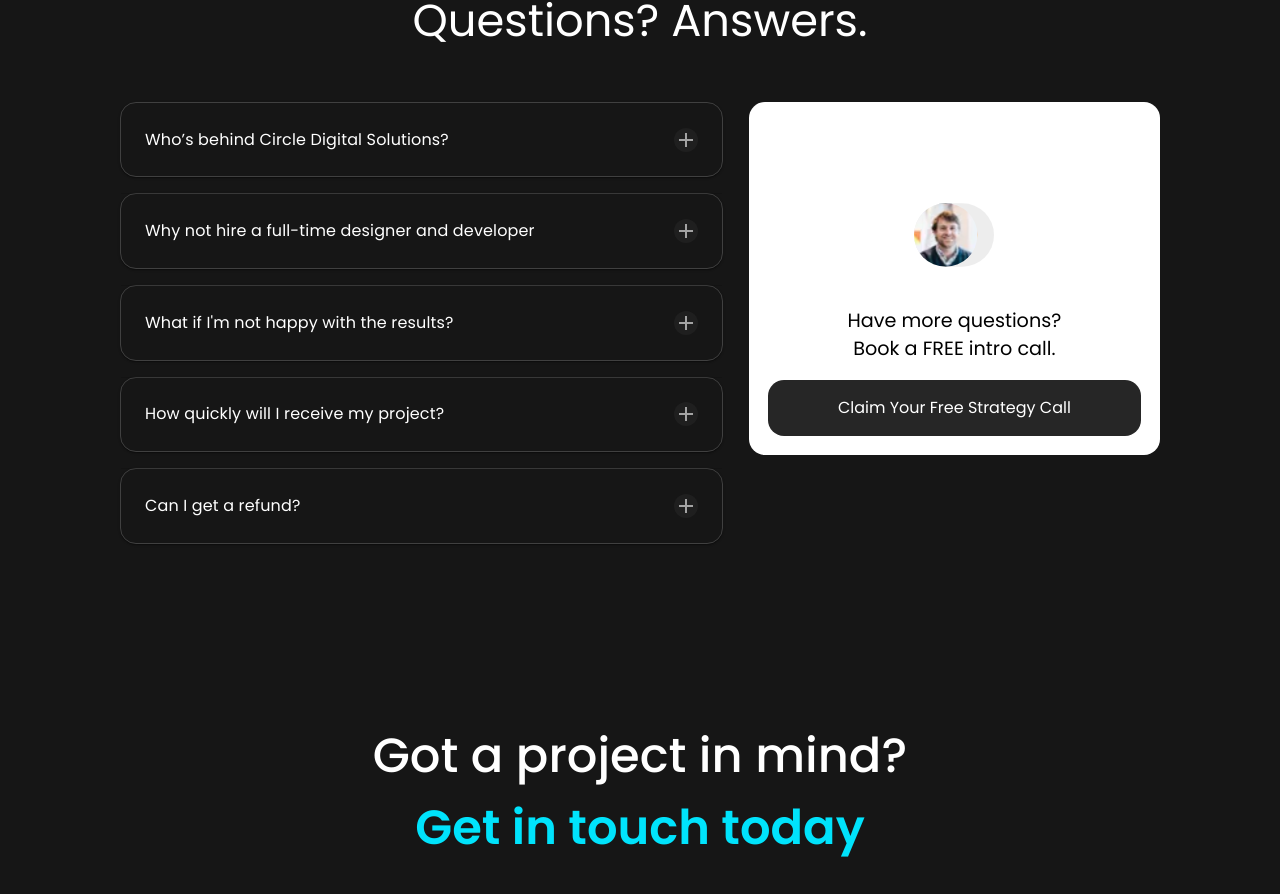
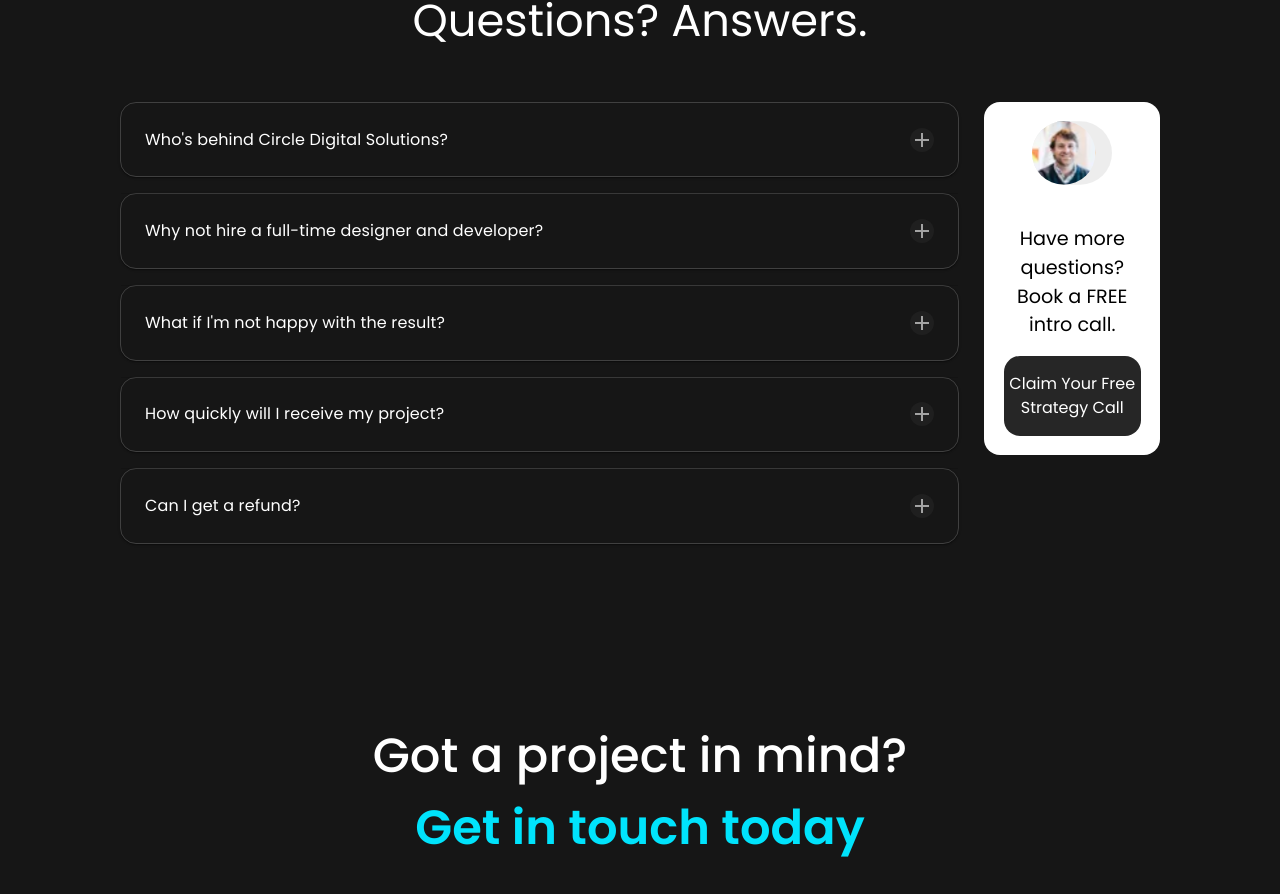
Before and after one commit to anirudh-saini/circle, a React (Create React App) app: page / in a window 1280 px wide. Shown: the part 3936-4830 px from the top of the page. Built offline with nearby package versions, Linux system fonts and the light colour scheme; a web font is replaced by a local one.

Commit message:
update done

```diff
--- a/public/index.html
+++ b/public/index.html
@@ -2,7 +2,7 @@
 <html lang="en">
     <head>
         <meta charset="utf-8" />
-        <link rel="icon" href="%PUBLIC_URL%/favicon.png" />
+        <link rel="icon" href="%PUBLIC_URL%/Logo.png" />
         <meta name="viewport" content="width=device-width, initial-scale=1" />
         <meta name="theme-color" content="#000000" />
         <meta
--- a/src/component/Accordion/Accordioncontent.js
+++ b/src/component/Accordion/Accordioncontent.js
@@ -10,24 +10,24 @@ import { link } from "../../data/Links";
 export const Accordioncontent = () => {
     const data = [
       {
-            heading: "Who’s behind Circle Digital Solutions?",
-            para: "Nulla facilisi. Phasellus sollicitudin nulla et quam mattis feugiat. Aliquam eget maximus est, id dignissim quam.",
+        heading: "Who's behind Circle Digital Solutions?",
+        para: "Circle Digital Solutions was founded by a group of college friends, each bringing expertise in diverse fields such as marketing, designing, and development. Together, we combined our skills and shared passion for innovation to create a digital solutions company that drives results and delivers value to our clients.",
       },
       {
-            heading: "Why not hire a full-time designer and developer",
-            para: "Nulla facilisi. Phasellus sollicitudin nulla et quam mattis feugiat. Aliquam eget maximus est, id dignissim quam.",
+        heading: "Why not hire a full-time designer and developer?",
+        para: "Startups often face fluctuating workloads, and hiring full-time employees can significantly increase operational costs, including salaries, benefits, and overheads. This added expense can make project fees higher, which is not always ideal for clients. By working with Circle Digital Solutions, you gain access to a team of skilled professionals only when you need them, ensuring quality results without the financial burden of full-time staff.",
       },
       {
-            heading: "What if I'm not happy with the results?",
-            para: "Nulla facilisi. Phasellus sollicitudin nulla et quam mattis feugiat. Aliquam eget maximus est, id dignissim quam.",
+        heading: "What if I'm not happy with the result?",
+        para: "At Circle Digital Solutions, client satisfaction is our top priority. While such instances are rare, if you’re not completely satisfied with the result, we will work closely with you to understand your concerns and make the necessary adjustments. Our goal is to ensure the final outcome meets your expectations and leaves you completely satisfied with our work.",
       },
       {
         heading: "How quickly will I receive my project?",
-            para: "Nulla facilisi. Phasellus sollicitudin nulla et quam mattis feugiat. Aliquam eget maximus est, id dignissim quam.",
+        para: "The timeline for delivering your project depends on its complexity and your specific requirements. However, most projects are typically completed within 10–15 days. We prioritize efficiency without compromising on quality and will keep you informed throughout the process.",
       },
       {
         heading: "Can I get a refund?",
-            para: "Nulla facilisi. Phasellus sollicitudin nulla et quam mattis feugiat. Aliquam eget maximus est, id dignissim quam.",
+        para: "We do not offer refunds. Our refund policies will be clearly outlined in the contract to ensure transparency and mutual understanding before the project begins. We are committed to delivering high-quality work and addressing any concerns to meet your expectations.",
       },
     ];
 
```
Also changed, not shown: public/Logo.png (added), public/favicon.png (deleted). Lines whose indentation alone changed are shown as unchanged.
